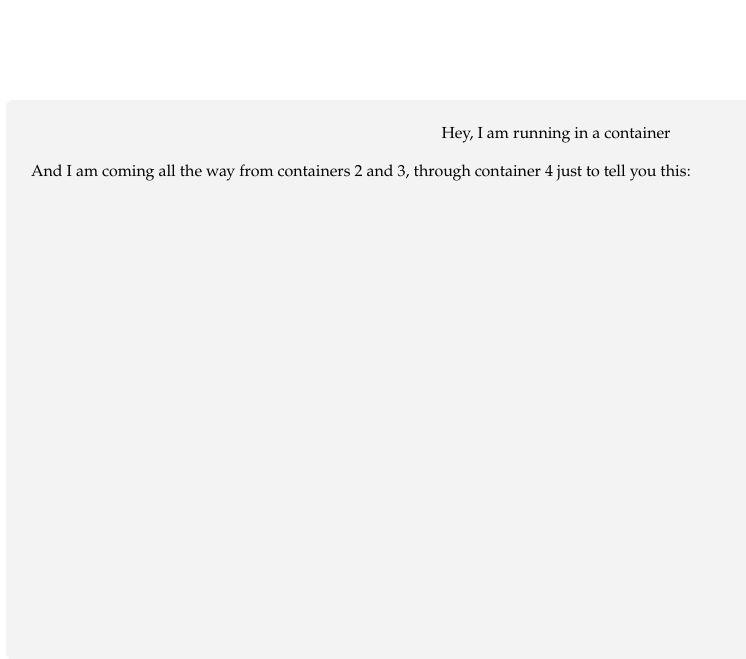
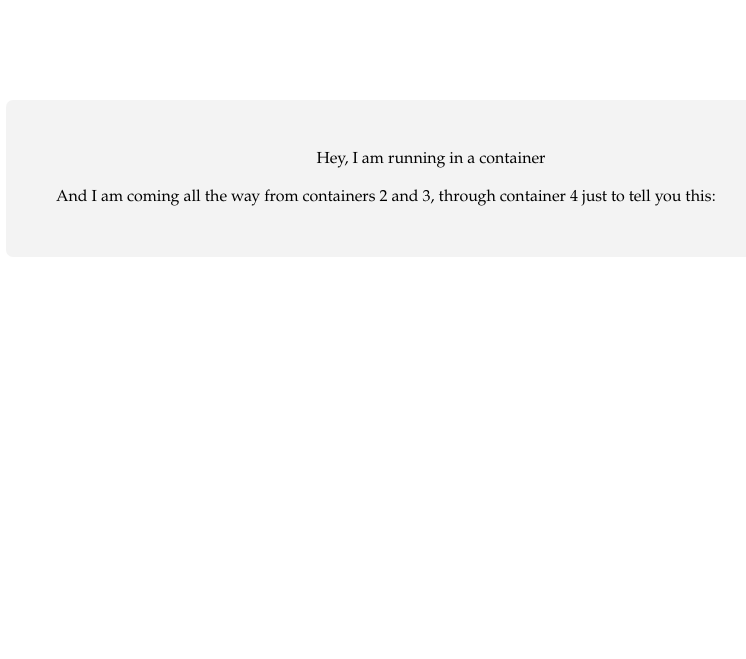
Before and after one commit to ddiazsouto/Sentencer, a Flask app: page / in a window 1280 px wide. Shown: the top 659 px of the page, without its empty margins (144-890 px from the left). Run offline with Flask 2, Linux system fonts and the light colour scheme; data that the repository does not hold is empty.

Commit message:
improving the layout, starts to look good

```diff
--- a/Service1/templates/main.html
+++ b/Service1/templates/main.html
@@ -57,12 +57,12 @@
 
 
             div{
-    background-color: lightblue; width: 20px; padding: 25px;
+    background-color: lightblue; width: 20px; padding: 50px;
 
     position:fixed;
     border-radius:7px;
-    width:1050px;
-    height:510px;
+    width:750px;
+    /* height:510px; */
     background:#eeeeeeaf;
     left:150px;
     top:100px;
```
